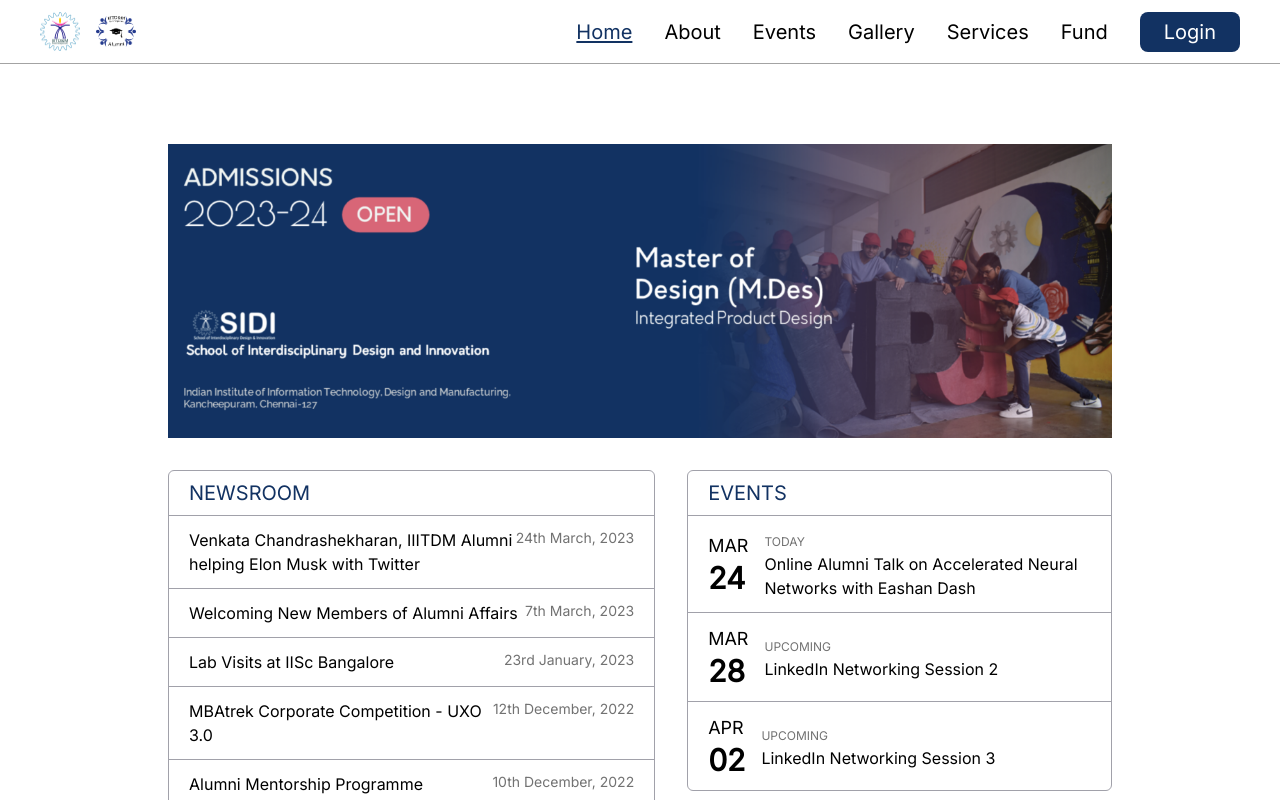
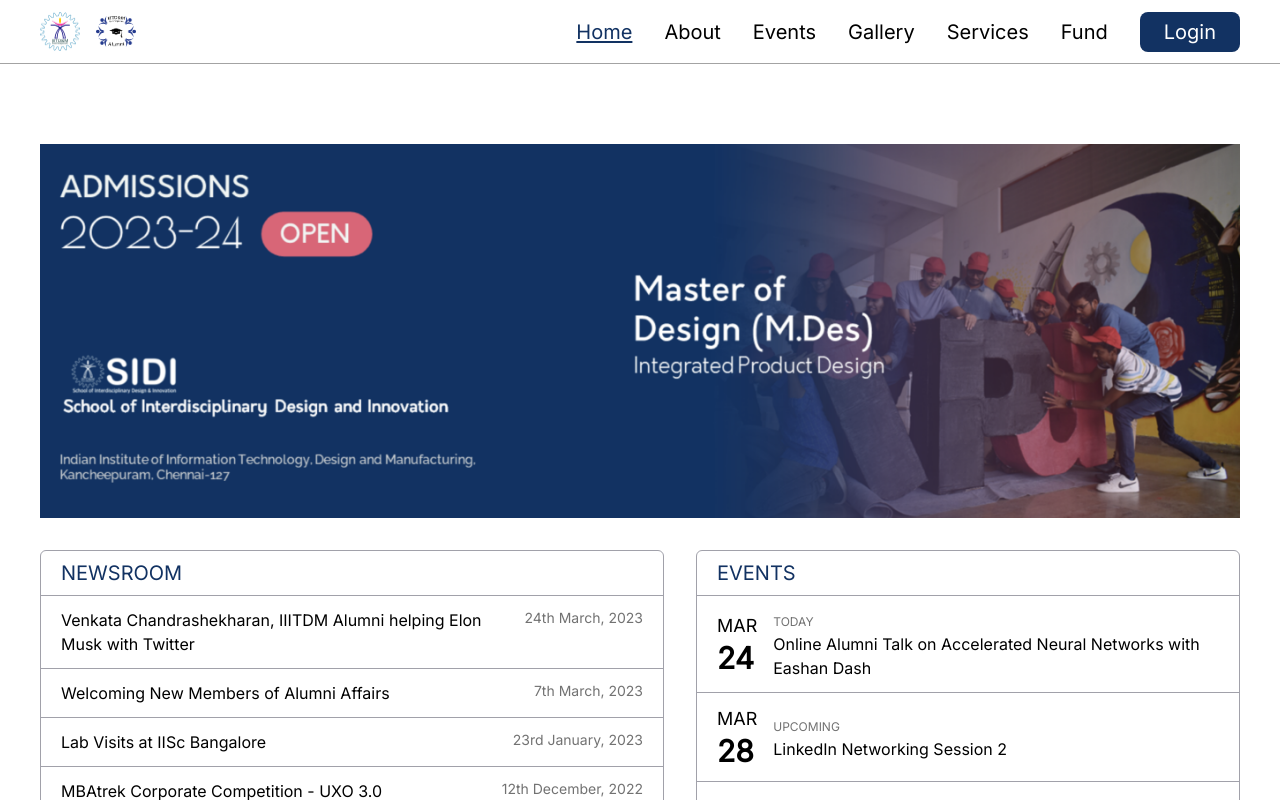
Before and after one commit to bhendi-boi/AlumniPortal, a Next.js app: page / in a window 1280 px wide. Shown: the top 800 px of the page. Built offline with nearby package versions, Linux system fonts and the light colour scheme.

Commit message:
changed container size in Home page

```diff
--- a/app/page.tsx
+++ b/app/page.tsx
@@ -5,7 +5,7 @@ import Image from 'next/image';
 
 const page = () => {
   return (
-    <main className="mx-auto my-20 max-w-5xl px-5 md:px-10">
+    <main className="mx-auto my-20 max-w-7xl px-5 md:px-10">
       <picture className="">
         <Image
           src="/HomePageHeroSection.png"
```
